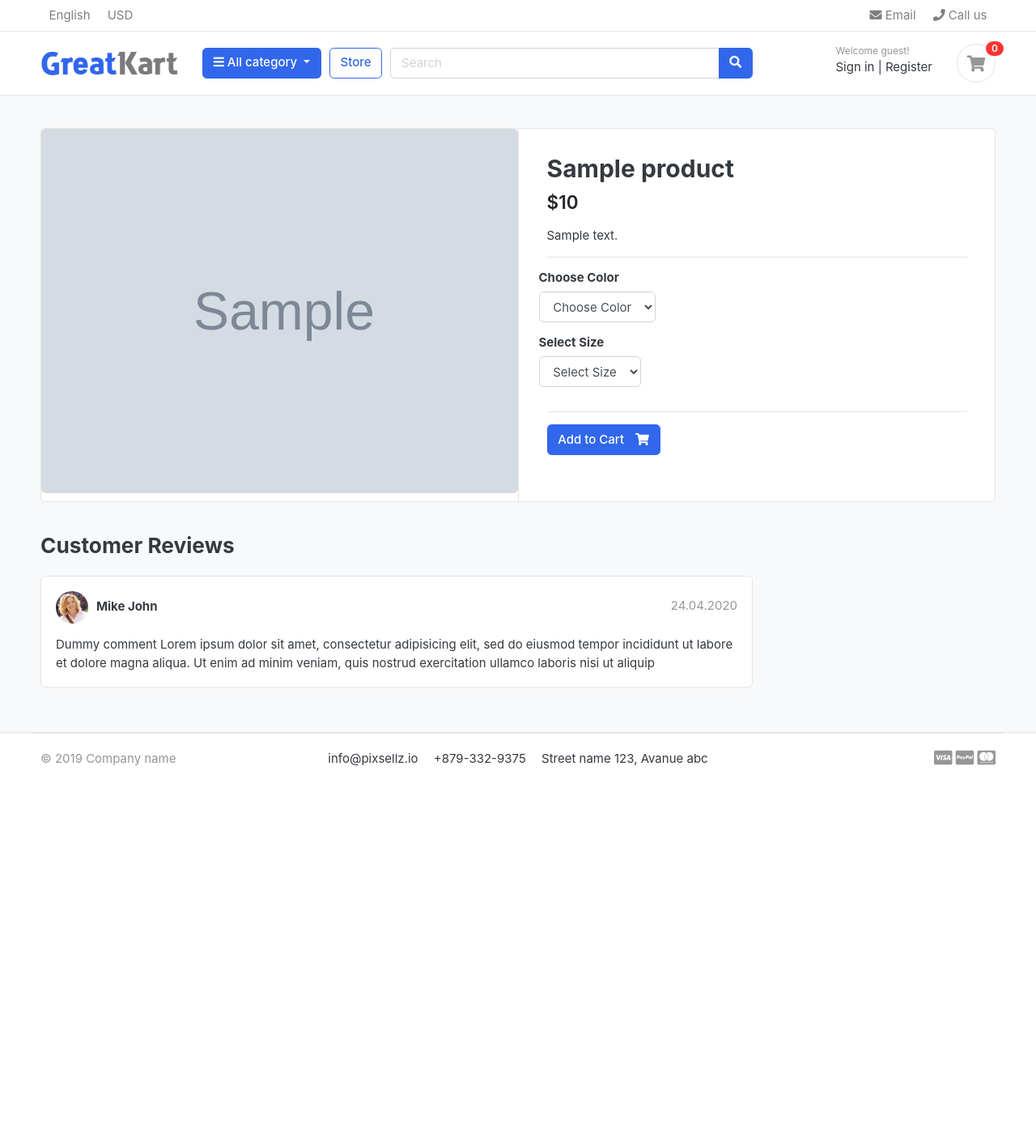
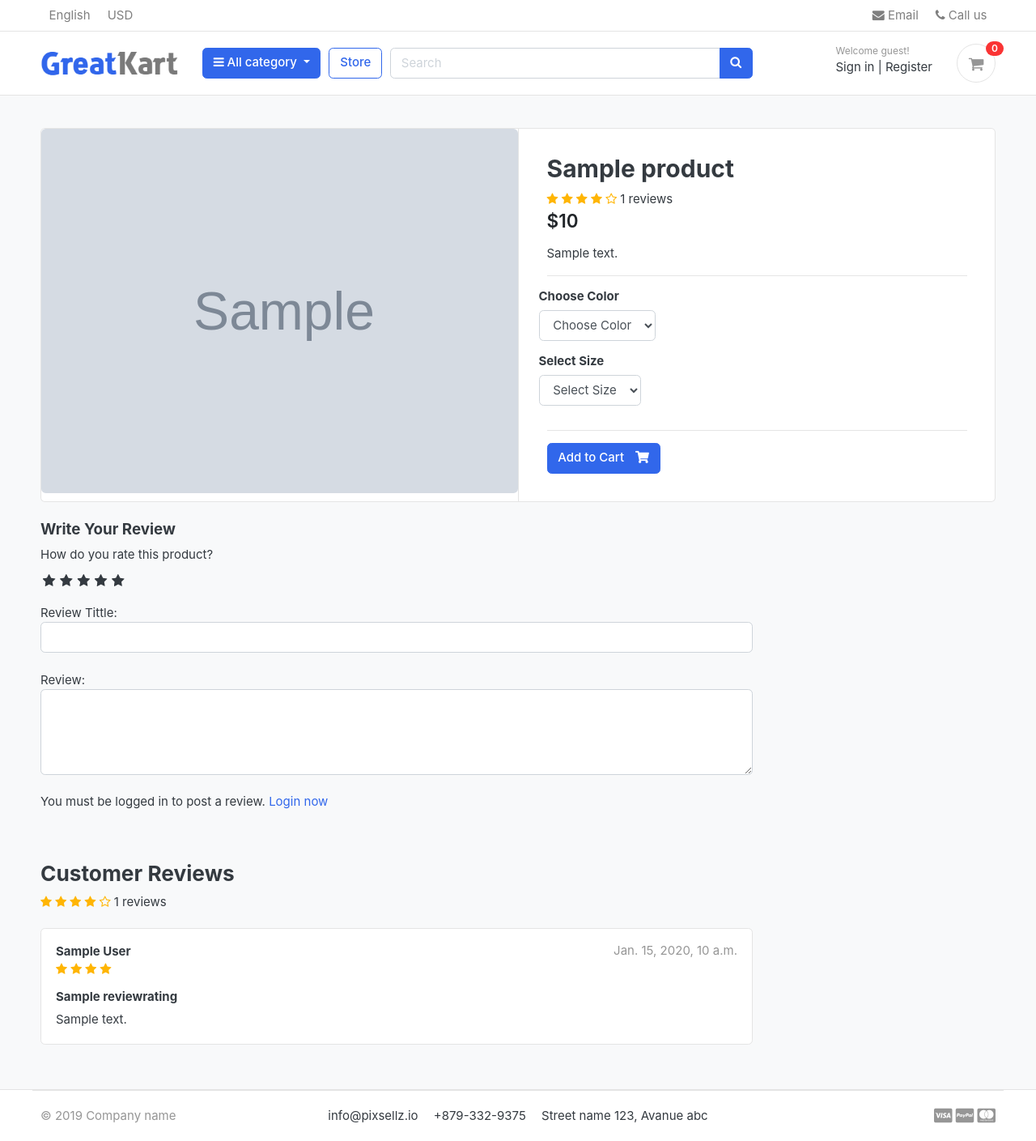
Before and after one commit to bobilo/django-shoppingcart, a Django app: a page that uses templates/base.html in a window 1280 px wide. Shown: the whole page at 81% size. Before the commit the page ends 946 px from the top, so only its background shows below. Run offline with Django 3.2, Linux system fonts and the light colour scheme; tables that the repository leaves empty hold one stand-in row (values such as "Sample post"); grey boxes marked "Sample" are stand-in pictures; some libraries are stand-ins or nearby versions; some web fonts are replaced.

Commit message:
review and rating

```diff
--- a/accounts/models.py
+++ b/accounts/models.py
@@ -53,6 +53,9 @@ class Account(AbstractBaseUser):
     REQUIRED_FIELDS = ['username', 'first_name', 'last_name']
     objects = MyAccountManager()
 
+    def full_name(self):
+        return f'{self.first_name} {self.last_name}'
+
     def __str__(self):
         return self.email
 
--- /dev/null
+++ b/shoppingcart/static/css/custom.css
@@ -0,0 +1,46 @@
+/* Hide Radio button */
+.rate > input {
+    display: none;
+}
+
+.rate {
+    display: inline-block;
+    border: 0;
+}
+
+.rate > label {
+    float: right;
+}
+
+/* Showing the stars */
+.rate > label:before {
+    display: inline-block;
+    font-size: 1.1rem;
+    font-family: FontAwesome;
+    content: "\f005";
+    margin: 0;
+    padding: 0.3rem .2rem;
+    cursor: pointer;
+}
+
+/* Half star */
+.rate .half:before {
+    content: "\f089";
+    position: absolute;
+    padding-right: 0;
+}
+
+/* Click and hover */
+input:checked ~ label, label:hover ~ label {
+    color: #ffb503;
+}
+
+/* Hover highlight */
+input:checked + label:hover, input:checked ~ label:hover, input:checked ~ label:hover ~ label,
+label:hover ~ input:checked ~ label {
+    color: #cc9000;
+}
+
+.rating-star i {
+    color: #ffb503 !important;
+}
--- a/store/admin.py
+++ b/store/admin.py
@@ -1,6 +1,6 @@
 from django.contrib import admin
 
-from .models import Product, Variation
+from .models import Product, Variation, ReviewRating
 
 
 class ProductAdmin(admin.ModelAdmin):
@@ -16,3 +16,4 @@ class VariationAdmin(admin.ModelAdmin):
 
 admin.site.register(Product, ProductAdmin)
 admin.site.register(Variation, VariationAdmin)
+admin.site.register(ReviewRating)
--- a/store/urls.py
+++ b/store/urls.py
@@ -7,4 +7,5 @@ urlpatterns = [
     path('category/<slug:category_slug>/', views.store, name='products_by_category'),
     path('category/<slug:category_slug>/<slug:product_slug>', views.product_detail, name='product_detail'),
     path('search/', views.search, name='search'),
+    path('submit_review/<int:product_id>/', views.submit_review, name="submit_review"),
 ]
--- a/store/views.py
+++ b/store/views.py
@@ -1,11 +1,14 @@
+from django.contrib import messages
 from django.core.paginator import Paginator
 from django.db.models import Q
-from django.shortcuts import render, get_object_or_404
+from django.shortcuts import render, get_object_or_404, redirect
 
 from carts.models import CartItem
 from carts.views import _cart_id
 from category.models import Category
-from store.models import Product
+from orders.models import OrderProduct
+from .forms import ReviewForm
+from .models import Product, ReviewRating
 
 
 def store(request, category_slug=None):
@@ -34,15 +37,27 @@ def store(request, category_slug=None):
 
 
 def product_detail(request, category_slug, product_slug):
+    order_product = None
     try:
         single_product = Product.objects.get(category__slug=category_slug, slug=product_slug)
         in_cart = CartItem.objects.filter(cart__cart_id=_cart_id(request), product=single_product).exists()
     except Exception as e:
         raise e
 
+    try:
+        if request.user.is_authenticated:
+            order_product = OrderProduct.objects.filter(user=request.user, product_id=single_product.id).exists()
+    except OrderProduct.DoesNotExist:
+        order_product = None
+
+    # Get reviews
+    reviews = ReviewRating.objects.filter(product_id=single_product.id, status=True)
+
     context = {
         'single_product': single_product,
-        'in_cart': in_cart
+        'in_cart': in_cart,
+        'order_product': order_product,
+        'reviews': reviews,
     }
     return render(request, 'store/product_detail.html', context)
 
@@ -62,3 +77,27 @@ def search(request):
         'product_count': product_count
     }
     return render(request, 'store/store.html', context)
+
+
+def submit_review(request, product_id):
+    url = request.META.get('HTTP_REFERER')
+    if request.method == 'POST':
+        try:
+            reviews = ReviewRating.objects.get(user__id=request.user.id, product__id=product_id)
+            form = ReviewForm(request.POST, instance=reviews)
+            form.save()
+            messages.success(request, 'Thank you! Your review has been updated.')
+            return redirect(url)
+        except ReviewRating.DoesNotExist:
+            form = ReviewForm(request.POST)
+            if form.is_valid():
+                data = ReviewRating()
+                data.subject = form.cleaned_data['subject']
+                data.rating = form.cleaned_data['rating']
+                data.review = form.cleaned_data['review']
+                data.ip = request.META.get('REMOTE_ADDR')
+                data.product_id = product_id
+                data.user_id = request.user.id
+                data.save()
+                messages.success(request, 'Thank you! Your review have been submitted successfully.')
+                return redirect(url)
--- a/templates/base.html
+++ b/templates/base.html
@@ -25,6 +25,9 @@
 <link href="{% static 'css/ui.css' %}" rel="stylesheet" type="text/css"/>
 <link href="{% static 'css/responsive.css' %}" rel="stylesheet" media="only screen and (max-width: 1200px)" />
 
+<link href="{% static 'css/custom.css' %}" rel="stylesheet" type="text/css"/>
+<link rel="stylesheet" href="https://cdnjs.cloudflare.com/ajax/libs/font-awesome/4.7.0/css/font-awesome.min.css">
+
 <!-- custom javascript -->
 <script src="{% static 'js/script.js' %}" type="text/javascript"></script>
 
--- a/templates/store/product_detail.html
+++ b/templates/store/product_detail.html
@@ -22,6 +22,16 @@
 
 	<h2 class="title">{{ single_product.product_name }}</h2>
 
+	<div class="rating-star">
+		<span>
+			<i class="fa fa-star{% if single_product.averageReview < 0.5 %}-o{% elif single_product.averageReview >= 0.5 and single_product.averageReview < 1 %}-half-0 {% endif %}" aria-hidden="true"></i>
+			<i class="fa fa-star{% if single_product.averageReview < 1.5 %}-o{% elif single_product.averageReview >= 1.5 and single_product.averageReview < 2 %}-half-0 {% endif %}" aria-hidden="true"></i>
+			<i class="fa fa-star{% if single_product.averageReview < 2.5 %}-o{% elif single_product.averageReview >= 2.5 and single_product.averageReview < 3 %}-half-0 {% endif %}" aria-hidden="true"></i>
+			<i class="fa fa-star{% if single_product.averageReview < 3.5 %}-o{% elif single_product.averageReview >= 3.5 and single_product.averageReview < 4 %}-half-0 {% endif %}" aria-hidden="true"></i>
+			<i class="fa fa-star{% if single_product.averageReview < 4.5 %}-o{% elif single_product.averageReview >= 4.5 and single_product.averageReview < 5 %}-half-0 {% endif %}" aria-hidden="true"></i>
+			<span>{{ single_product.countReview }} reviews</span>
+		</span>
+	</div>
 	<div class="mb-3">
 		<var class="price h4">${{ single_product.price }}</var>
 	</div>
@@ -67,31 +77,86 @@
 <br>
 <div class="row">
 			<div class="col-md-9">
+	<form action="{% url 'submit_review' single_product.id %}" method="POST">
+		{% csrf_token %}
+		<h5>Write Your Review</h5>
+		<div>
+			<label>
+				How do you rate this product?
+			</label>
+			<br>
+			<div class="rate">
+				<input type="radio" name="rating" id="rating10" value="5" required /><label for="rating10" title="5"></label>
+				<input type="radio" name="rating" id="rating9" value="4.5" required /><label for="rating9" title="4.5" class="half"></label>
+				<input type="radio" name="rating" id="rating8" value="4" required /><label for="rating8" title="4"></label>
+				<input type="radio" name="rating" id="rating7" value="3.5" required /><label for="rating7" title="3.5" class="half"></label>
+				<input type="radio" name="rating" id="rating6" value="3" required /><label for="rating6" title="3"></label>
+				<input type="radio" name="rating" id="rating5" value="2.5" required /><label for="rating5" title="2.5" class="half"></label>
+				<input type="radio" name="rating" id="rating4" value="2" required /><label for="rating4" title="2"></label>
+				<input type="radio" name="rating" id="rating3" value="1.5" required /><label for="rating3" title="1.5" class="half"></label>
+				<input type="radio" name="rating" id="rating2" value="1" required /><label for="rating2" title="1"></label>
+				<input type="radio" name="rating" id="rating1" value="0.5" required /><label for="rating1" title="o.5" class="half"></label>
+			</div>
+			<br>
+			Review Tittle:
+			<input type="text" class="form-control" name="subject" />
+			<br>
+			Review:
+			<textarea name="review" rows="4" class="form-control"></textarea>
+			<br>
+			{% if user.is_authenticated %}
+				{% if order_product %}
+					<input type="submit" value="Submit Review" class="btn btn-primary" >
+				{% else %}
+					<p>You must purchase this product to post a review.
+				{% endif %}
+			{% else %}
+				<p>You must be logged in to post a review. <span><a href="{% url 'login' %}">Login now</a></span></p>
+			{% endif %}
+		</div>
+		<br>
+		{% include 'includes/alerts.html' %}
+	</form>
+	<br>
 	<header class="section-heading">
-		<h3>Customer Reviews </h3>
-
+		<h3>Customer Reviews</h3>
+		<div class="rating-star">
+			<span>
+				<i class="fa fa-star{% if single_product.averageReview < 0.5 %}-o{% elif single_product.averageReview >= 0.5 and single_product.averageReview < 1 %}-half-0 {% endif %}" aria-hidden="true"></i>
+				<i class="fa fa-star{% if single_product.averageReview < 1.5 %}-o{% elif single_product.averageReview >= 1.5 and single_product.averageReview < 2 %}-half-0 {% endif %}" aria-hidden="true"></i>
+				<i class="fa fa-star{% if single_product.averageReview < 2.5 %}-o{% elif single_product.averageReview >= 2.5 and single_product.averageReview < 3 %}-half-0 {% endif %}" aria-hidden="true"></i>
+				<i class="fa fa-star{% if single_product.averageReview < 3.5 %}-o{% elif single_product.averageReview >= 3.5 and single_product.averageReview < 4 %}-half-0 {% endif %}" aria-hidden="true"></i>
+				<i class="fa fa-star{% if single_product.averageReview < 4.5 %}-o{% elif single_product.averageReview >= 4.5 and single_product.averageReview < 5 %}-half-0 {% endif %}" aria-hidden="true"></i>
+				<span>{{ single_product.countReview }} reviews</span>
+			</span>
+		</div>
 	</header>
-
+	{% for review in reviews %}
 		<article class="box mb-3">
 			<div class="icontext w-100">
-			<img src="{% static './images/avatars/avatar1.jpg' %}" class="img-xs icon rounded-circle">
+<!--				<img src="{% static './images/avatars/avatar1.jpg' %}" class="img-xs icon rounded-circle">-->
 				<div class="text">
-				<span class="date text-muted float-md-right">24.04.2020 </span>
-				<h6 class="mb-1">Mike John </h6>
-
+					<span class="date text-muted float-md-right">{{ review.updated_at }}</span>
+					<h6 class="mb-1">{{ review.user.full_name }}</h6>
+					<div class="rating-star">
+						<span>
+							<i class="fa fa-star{% if review.rating == 0.5 %}-half-o{% elif review.rating < 1 %}-0 {% endif %}" aria-hidden="true"></i>
+							<i class="fa fa-star{% if review.rating == 1.5 %}-half-o{% elif review.rating < 2 %}-0 {% endif %}" aria-hidden="true"></i>
+							<i class="fa fa-star{% if review.rating == 2.5 %}-half-o{% elif review.rating < 3 %}-0 {% endif %}" aria-hidden="true"></i>
+							<i class="fa fa-star{% if review.rating == 3.5 %}-half-o{% elif review.rating < 4 %}-0 {% endif %}" aria-hidden="true"></i>
+							<i class="fa fa-star{% if review.rating == 4.5 %}-half-o{% elif review.rating < 5 %}-0 {% endif %}" aria-hidden="true"></i>
+						</span>
+					</div>
 				</div>
 			</div> <!-- icontext.// -->
 			<div class="mt-3">
+				<h6>{{ review.subject }}</h6>
 				<p>
-				Dummy comment Lorem ipsum dolor sit amet, consectetur adipisicing elit, sed do eiusmod
-				tempor incididunt ut labore et dolore magna aliqua. Ut enim ad minim veniam,
-				quis nostrud exercitation ullamco laboris nisi ut aliquip
+					{{ review.review }}
 				</p>
 			</div>
 		</article>
-
-
-
+	{% endfor %}
 	</div> <!-- col.// -->
 </div> <!-- row.// -->
 
```
Also changed, not shown: static/css/custom.css (added, +24 -0 lines), store/forms.py (added, +9 -0 lines), store/models.py (+31 -0 lines), store/migrations/0007_reviewrating.py (added). Lines whose indentation alone changed are shown as unchanged.
